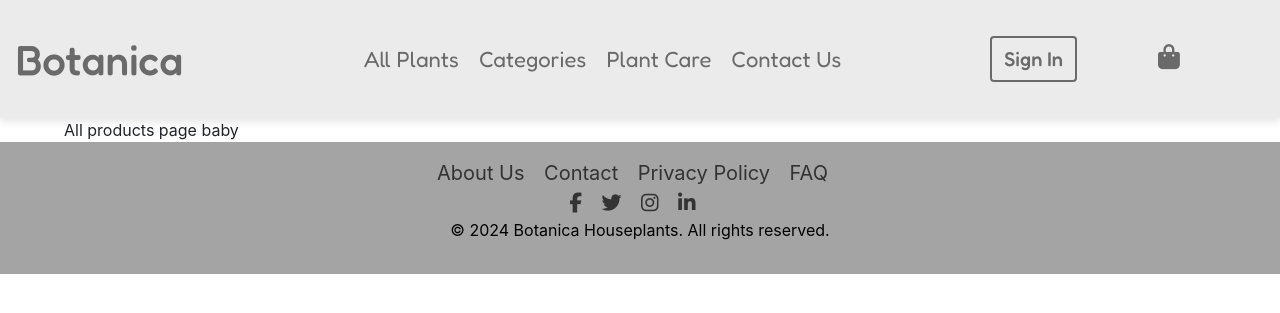
After one commit to meganw22/botanica, a Django app: page /products/ in a window 1280 px wide. The commit adds this page. Shown: the top 313 px of the page. Run offline with Django 3.2, Linux system fonts and the light colour scheme; some libraries are stand-ins or nearby versions.

Commit message:
Addition of products.html and setup

```diff
--- a/botanica/urls.py
+++ b/botanica/urls.py
@@ -7,4 +7,5 @@ urlpatterns = [
     path('admin/', admin.site.urls),
     path('accounts/', include('allauth.urls')),
     path('', include('home.urls')),
+    path('products/', include('products.urls')),
 ] + static(settings.MEDIA_URL, document_root=settings.MEDIA_ROOT)
--- /dev/null
+++ b/products/templates/products/products.html
@@ -0,0 +1,12 @@
+{% extends "base.html" %}
+{% load static %}
+
+{% block page_header %}
+
+<div class="container-fluid">
+    <div class="row">All products page baby
+
+    </div>
+</div>
+
+{% endblock %}
--- /dev/null
+++ b/products/urls.py
@@ -0,0 +1,8 @@
+from django.contrib import admin
+from django.urls import path
+from . import views
+
+urlpatterns = [
+    path('', views.all_products, name='products'),
+
+]
--- a/products/views.py
+++ b/products/views.py
@@ -1,3 +1,7 @@
 from django.shortcuts import render
 
 # Create your views here.
+def all_products(request):
+    """ All product views to display all plants and products """
+
+    return render(request, 'products/products.html')
--- a/static/css/base.css
+++ b/static/css/base.css
@@ -56,9 +56,9 @@ nav {
     padding-right: 2em;
 }
 
-.content-spacing {
+/* .content-spacing {
     padding-top: 95px;
-}
+} */
 
 .custom-btn {
     background-color: rgba(0, 0, 0, 0);
@@ -171,6 +171,12 @@ button {
     object-fit: cover;
 }
 
+/* -----------------------------------Products.html */
+
+.top-margins {
+    margin-top: 500px;
+}
+
 
 /* ----------------------------------Footer */
 
--- a/templates/base.html
+++ b/templates/base.html
@@ -38,7 +38,7 @@
 
 <body>
     <header class="container-fluid"></header>
-    <nav class="navbar navbar-expand-lg fixed-top">
+    <nav class="navbar navbar-default navbar-static-top navbar-expand-lg">
         <a class="navbar-brand" href="{% url 'home' %}">Botanica</a>
         <button class="navbar-toggler" type="button" data-toggle="collapse" data-target="#navbarText"
             aria-controls="navbarText" aria-expanded="false" aria-label="Toggle navigation">
@@ -47,7 +47,7 @@
         <div class="collapse navbar-collapse custom-nav-li" id="navbarText">
             <ul class="navbar-nav m-auto custom-nav-li">
                 <li class="nav-item active">
-                    <a class="nav-link custom-nav-li" href="#">All Plants<span class="sr-only">(current)</span></a>
+                    <a class="nav-link custom-nav-li" href="{% url 'products' %}">All Plants<span class="sr-only">(current)</span></a>
                 </li>
                 <li class="nav-item dropdown">
                     <a class="nav-link dropdown-toggle custom-nav-li" href="#" id="navbarDropdown" role="button" data-toggle="dropdown" aria-haspopup="true" aria-expanded="false">
```
